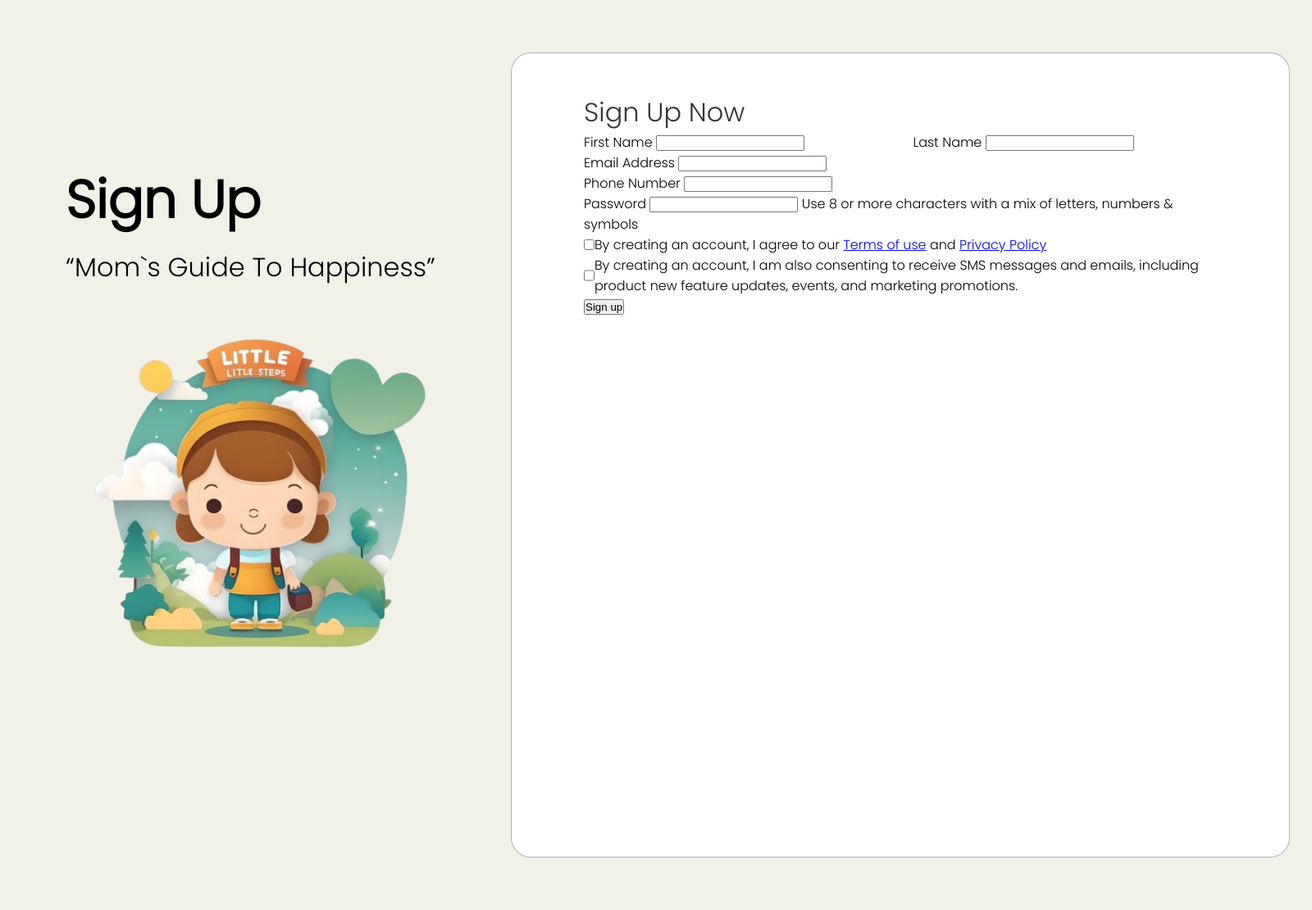
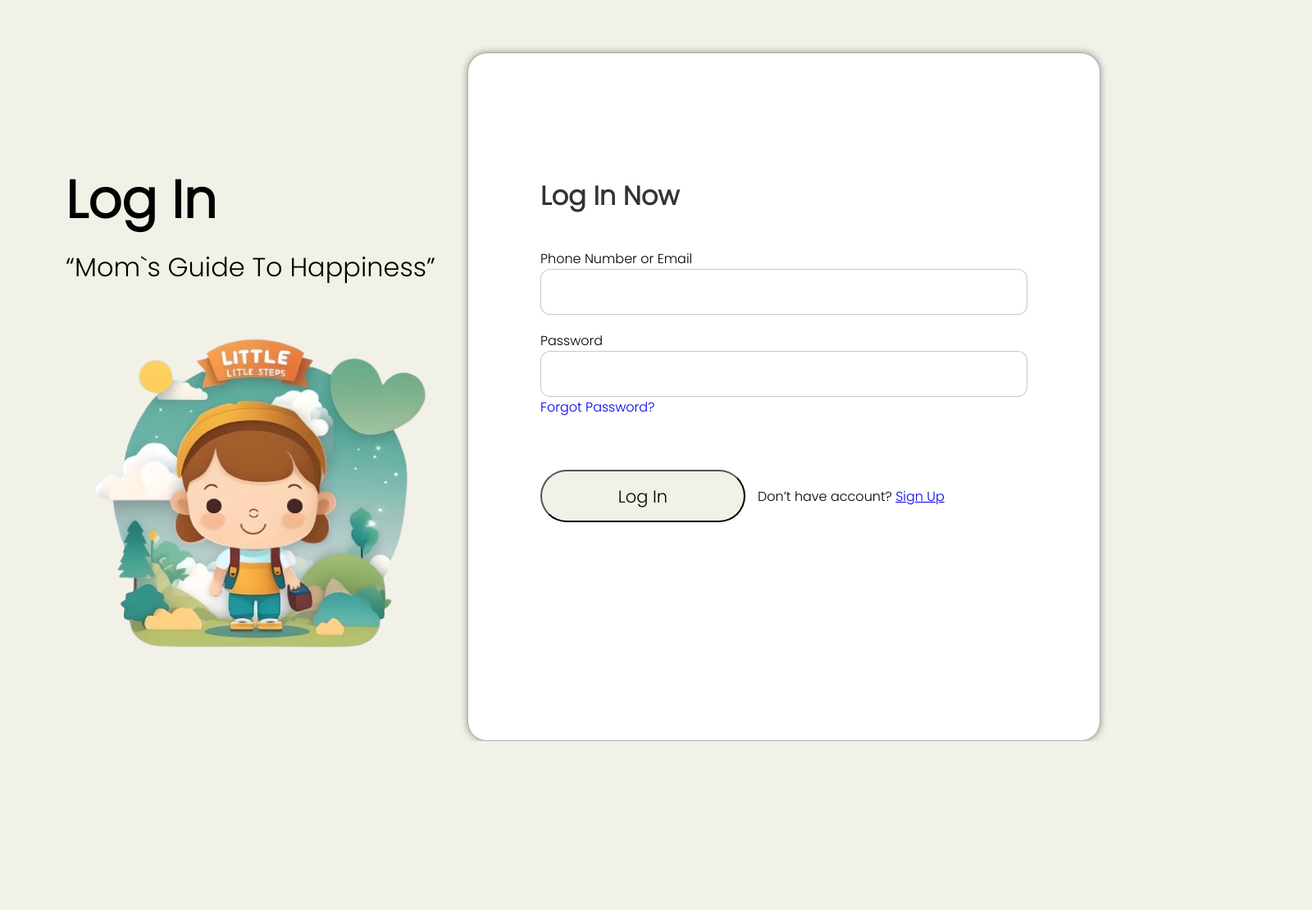
Before and after one commit to Mahennatadev/Little-Steps, a PHP site: page /html/Login.html in a window 1600 px wide. Shown: the whole page at 82% size. After the commit the page ends 904 px from the top, so only its background shows below. Run offline with PHP 8.4, Linux system fonts and the light colour scheme.

Commit message:
update sign up

```diff
--- a/css/login.css
+++ b/css/login.css
@@ -1,6 +1,9 @@
 * {
     margin: 0;
     padding: 0;
+    font-family: 'Poppins', sans-serif;
+    box-sizing: border-box;
+    outline: none;
 }
 
 html {
@@ -8,7 +11,8 @@ html {
 }
 
 body {
-    font-family: 'Poppins', sans-serif;
+    height: 100vh;
+    width: 100%;
     display: flex;
     background-color: #F1F1E8;
     background-repeat: no-repeat;
@@ -48,28 +52,26 @@ body {
     font-family: 'Poppins', sans-serif;
     font-size: 32px;
     font-style: normal;
-    font-weight: 500;
+    font-weight: 600;
     line-height: normal;
 }
 
-.form {
+.wrapper {
+    position: relative;
+    margin-top: 64px;
+    margin-bottom: 64px;
+    margin-right: 45px;
     border-radius: 24px;
     border: 1px solid rgba(102, 102, 102, 0.50);
     background: #FFF;
     width: 772px;
-    height: 872px;
+    height: 840px;
     flex-shrink: 0;
     padding-left: 88px;
-    padding-top: 48px;
+    padding-top: 150px;
     padding-right: 88px;
     padding-bottom: 60px;
-}
-
-.wrapper {
-    margin-top: 64px;
-    margin-bottom: 64px;
-    margin-right: 45px;
-    padding-left: 53px;
+    box-shadow: 0 0 8px rgba(0,0,0,0.4);
 }
 
 .top-row {
@@ -91,3 +93,65 @@ body {
 .policy {
     display: flex;
 }
+
+.wrapper form .control-form {
+    height: 83px;
+    width: 50%;
+    margin: 32px 0;
+}
+
+form .control-form input {
+    height: 56px;
+    width: 259px;
+    border-radius: 12px;
+    border: 1px solid rgba(102, 102, 102, 0.35);
+    padding-left: 15px;
+}
+
+.wrapper form .data {
+    height: 60px;
+    width: 100%;
+    margin: 40px 0;
+}
+
+form .data input {
+    height: 56px;
+    width: 100%;
+    border-radius: 12px;
+    border: 1px solid rgba(102, 102, 102, 0.35);
+    padding-left: 15px;
+}
+
+.wrapper form .policy {
+    padding-top: 32px;
+}
+
+form .policy p {
+    padding-left: 15px;
+    font-weight: 600;
+}
+
+.wrapper form button {
+    padding-top: 30px;
+    width: 250px;
+    height: 64px;
+    padding: 15px 83px 16px 83px;
+    justify-content: center;
+    align-items: center;
+    flex-shrink: 0;
+    font-size: 21px;
+    margin-top: 70px;
+    border-radius: 32px;
+    background-color: #F1F1E8;
+}
+
+.btn {
+    display: flex;
+    align-items: center;
+    justify-items: center;
+}
+
+form .btn p {
+    padding-top: 70px;
+    padding-left: 15px;
+}
--- a/html/login.html
+++ b/html/login.html
@@ -7,53 +7,32 @@
     <link rel="preconnect" href="https://fonts.googleapis.com">
     <link rel="preconnect" href="https://fonts.gstatic.com" crossorigin>
     <link href="https://fonts.googleapis.com/css2?family=PT+Sans&family=Poppins:ital,wght@0,300;1,100;1,200;1,400;1,900&family=Urbanist:wght@200&display=swap" rel="stylesheet">
-    <link rel="stylesheet" type="text/css" href="/css/login.css">
+    <link rel="stylesheet" type="text/css" href="/css/Login.css">
 </head>
 <body>
     <!-- Content Start -->
     <div>
-        <p class="fontLoginLeftSideOne">Sign Up</p>
+        <p class="fontLoginLeftSideOne">Log In</p>
         <p class="fontLoginTwoLeftSideTwo">“Mom`s Guide To Happiness”</p>
         <img src="/img/LSteps.png" alt="LittleSteps" class="imageOne">
     </div>
     <div class="wrapper">
         <div class="form">
             <div id="signUp">
-                <h1 class="fontTitle">Sign Up Now</h1>
-                <form action="#" method="post">
-                    <div class="top-row">
-                        <div class="control-form">
-                            <label for="firstName">First Name</label>
-                            <input type="text" id="firstName" value="" required>
-                        </div>
-                        <div class="control-form">
-                            <label for="lastName">Last Name</label>
-                            <input type="text" id="lastName" value="" required>
-                        </div>
-                    </div>
-                    <div>
-                        <label for="emailAddress">Email Address</label>
+                <h1 class="fontTitle">Log In Now</h1>
+                <form action="#" method="get">
+                    <div class="data">
+                        <label for="emailAddress">Phone Number or Email</label>
                         <input type="text" id="emailAddress" value="" required>
                     </div>
-                    <div>
-                        <label for="phoneNumber">Phone Number</label>
-                        <input type="text" id="phoneNumber" value="" required>
-                    </div>
-                    <div>
+                    <div class="data">
                         <label for="password">Password</label>
                         <input type="password" id="password" value="" required>
-                        <label>Use 8 or more characters with a mix of letters, numbers & symbols</label>
-                    </div>
-                    <div class="policy">
-                        <input type="checkbox" required>
-                        <p>By creating an account, I agree to our <a href="#">Terms of use</a> and <a href="#">Privacy Policy</a></p>
-                    </div>
-                    <div class="policy">
-                        <input type="checkbox" required>
-                        <p>By creating an account, I am also consenting to receive SMS messages and emails, including product new feature updates, events, and marketing promotions.</p>
+                        <label><a href="#" style="text-decoration: none;">Forgot Password?</a></label>
                     </div>
                     <div class="btn">
-                        <button type="submit">Sign up</button>
+                        <button type="submit">Log In</button>
+                        <p>Don’t have account? <a href="SignUp.html">Sign Up</a></p>
                     </div>
                 </form>
             </div>
```
Also changed, not shown: css/SignUp.css (added, +157 -0 lines), css/register.css (deleted, +0 -12 lines), html/SignUp.html (added, +65 -0 lines), html/register.html (deleted, +0 -15 lines).
